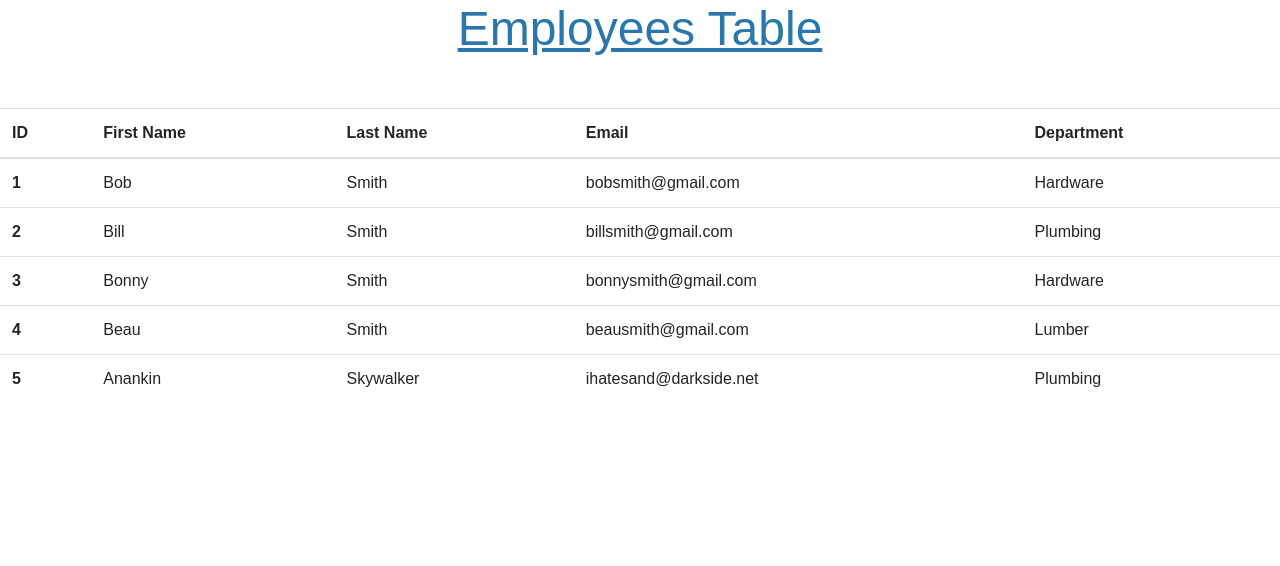
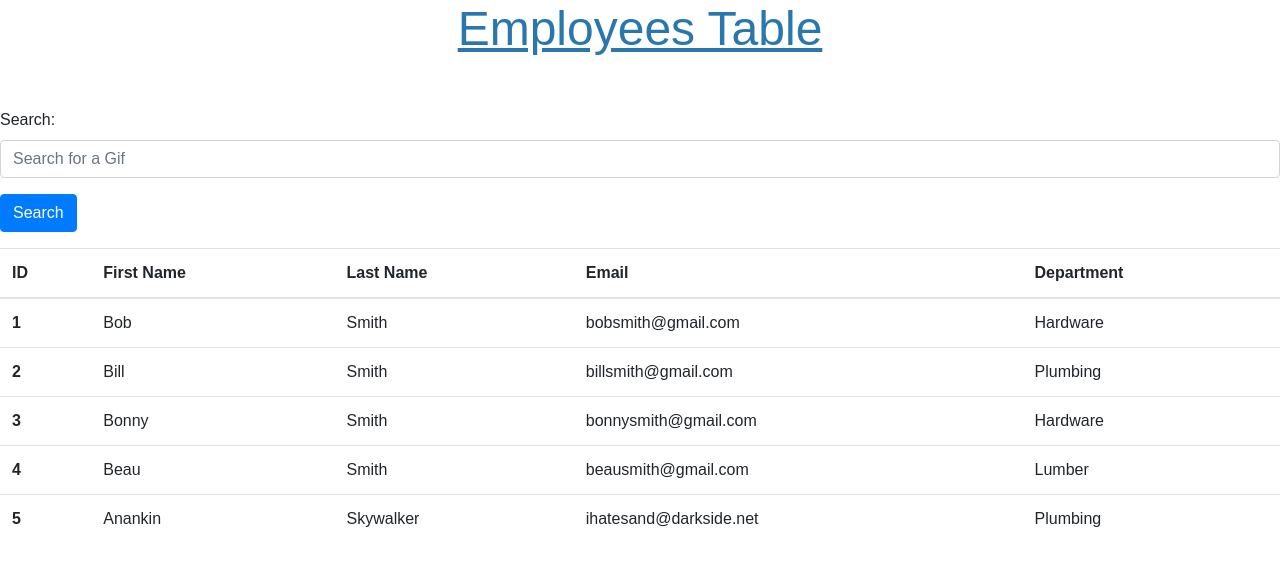
Before and after one commit to drospond/Employee-Directory, a React (Create React App) app: page / in a window 1280 px wide. Shown: the top 566 px of the page. Built offline with nearby package versions, Linux system fonts and the light colour scheme.

Commit message:
search form added

```diff
--- a/src/components/EmployeeTable.jsx
+++ b/src/components/EmployeeTable.jsx
@@ -1,13 +1,34 @@
 import React, { Component } from "react";
 import employees from "../employees.json";
+import SearchForm from "./SearchForm";
 
 class EmployeeTable extends Component {
   state = {
     employees: employees,
+    search: "",
+  };
+
+  handleInputChange = (event) => {
+    const name = event.target.name;
+    const value = event.target.value;
+    this.setState({
+      [name]: value,
+    });
+  };
+
+  // When the form is submitted, search the Giphy API for `this.state.search`
+  handleFormSubmit = (event) => {
+    event.preventDefault();
   };
 
   render() {
     return (
+      <>
+        <SearchForm
+          search={this.state.search}
+          handleFormSubmit={this.handleFormSubmit}
+          handleInputChange={this.handleInputChange}
+        />
         <table class="table">
           <thead>
             <tr>
@@ -34,6 +55,7 @@ class EmployeeTable extends Component {
             )}
           </tbody>
         </table>
+      </>
     );
   }
 }
--- /dev/null
+++ b/src/components/SearchForm.jsx
@@ -0,0 +1,26 @@
+//borrowed from activity 19
+import React from "react";
+
+function SearchForm(props) {
+  return (
+    <form>
+      <div className="form-group">
+        <label htmlFor="search">Search:</label>
+        <input
+          onChange={props.handleInputChange}
+          value={props.search}
+          name="search"
+          type="text"
+          className="form-control"
+          placeholder="Search for a Gif"
+          id="search"
+        />
+        <button onClick={props.handleFormSubmit} className="btn btn-primary mt-3">
+          Search
+        </button>
+      </div>
+    </form>
+  );
+}
+
+export default SearchForm;
```
Lines whose indentation alone changed are shown as unchanged.
